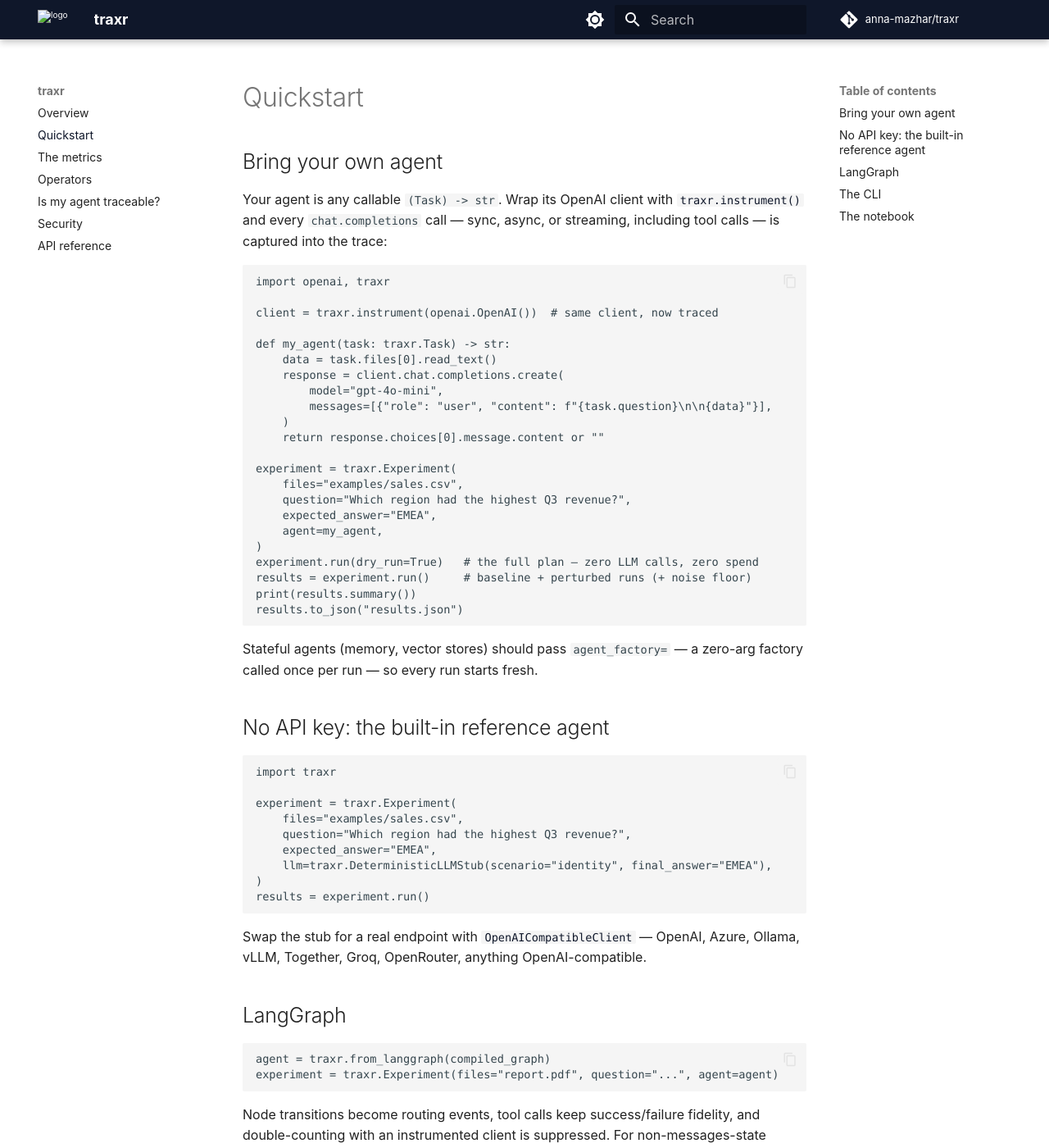
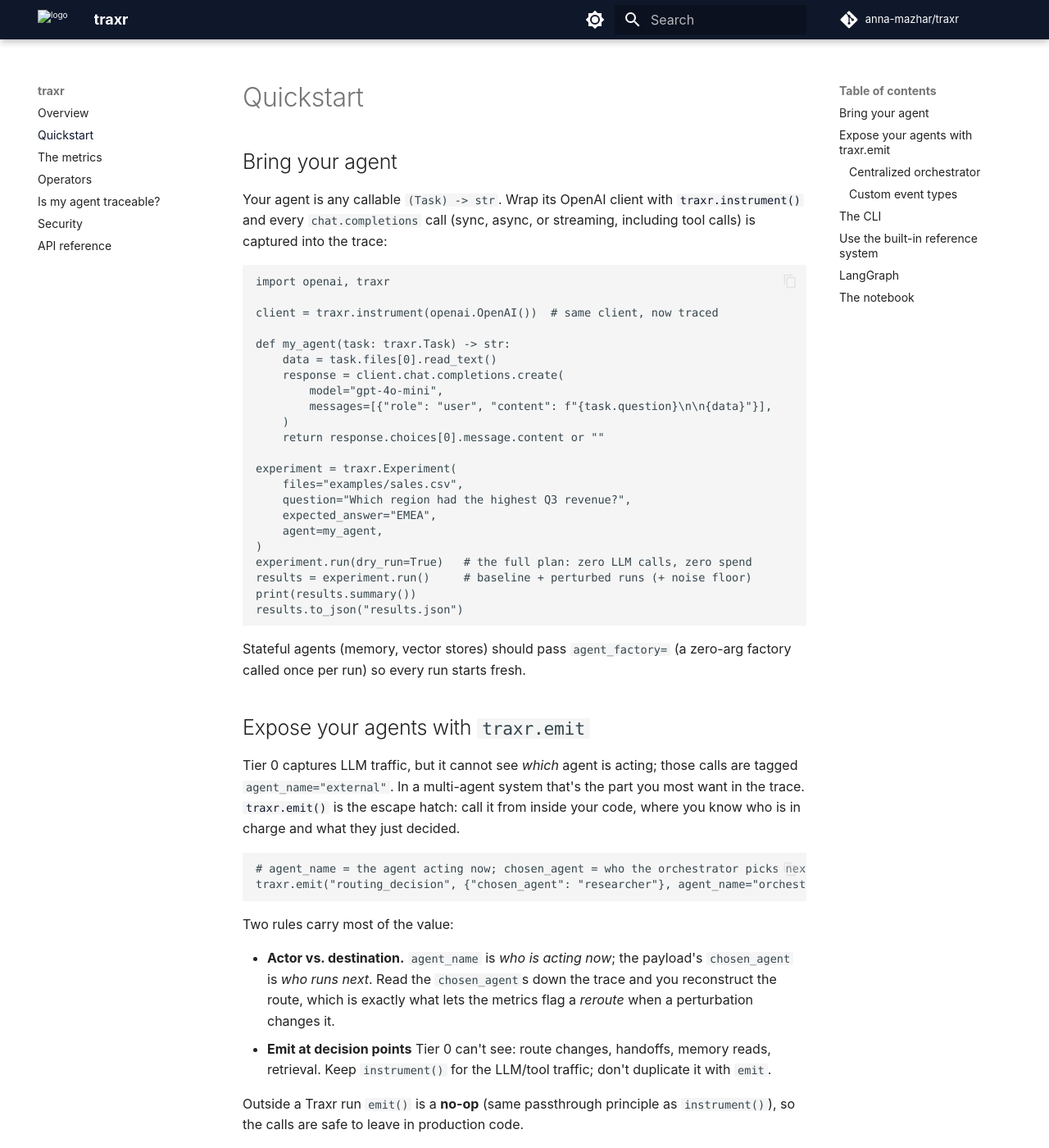
Before and after one commit to anna-mazhar/traxr, an MkDocs documentation site: the page built from docs/quickstart.md, in a window 1280 px wide and 1400 px high. Shown: the whole window at 82% size. Built offline with MkDocs 1.6.1 and Material for MkDocs 9.7.7, drawn with Linux system fonts in a browser that asks for light colours; comment, search, counter and statistics services are not loaded; some of the changed text lies outside the part shown.

Commit message:
docs: onboarding-focused README + landing page rewrite
- Restructure README Quickstart into 3 steps (agent, MAS + traxr.emit,
  run via Python or CLI); surface traxr.emit and lift the CLI up front.
- Add an orchestrator-based multi-agent example: workers emit their own
  agent_output, the orchestrator owns the routing_decision.
- Add an 'Expose your agents with traxr.emit' guide to docs/quickstart.
- Reframe the no-agent fallback as the built-in reference system run on
  your API key (OpenAICompatibleClient); de-emphasize the deterministic
  stub to a single deep-docs mention.
- Drop marketing 'own agent/own data' phrasing and remove em dashes
  across README, landing page, and docs.
- Cross-link README, landing page, and docs sections.

````diff
--- a/docs/quickstart.md
+++ b/docs/quickstart.md
@@ -1,10 +1,10 @@
 # Quickstart
 
-## Bring your own agent
+## Bring your agent
 
 Your agent is any callable `(Task) -> str`. Wrap its OpenAI client with
 [`traxr.instrument()`](api.md#capture) and every
-`chat.completions` call — sync, async, or streaming, including tool calls —
+`chat.completions` call (sync, async, or streaming, including tool calls)
 is captured into the trace:
 
 ```python
@@ -26,45 +26,85 @@
     expected_answer="EMEA",
     agent=my_agent,
 )
-experiment.run(dry_run=True)   # the full plan — zero LLM calls, zero spend
+experiment.run(dry_run=True)   # the full plan: zero LLM calls, zero spend
 results = experiment.run()     # baseline + perturbed runs (+ noise floor)
 print(results.summary())
 results.to_json("results.json")
 ```
 
-Stateful agents (memory, vector stores) should pass `agent_factory=` —
-a zero-arg factory called once per run — so every run starts fresh.
+Stateful agents (memory, vector stores) should pass `agent_factory=`
+(a zero-arg factory called once per run) so every run starts fresh.
 
-## No API key: the built-in reference agent
+## Expose your agents with `traxr.emit`
+
+Tier 0 captures LLM traffic, but it cannot see *which* agent is acting; those
+calls are tagged `agent_name="external"`. In a multi-agent system that's the
+part you most want in the trace. [`traxr.emit()`](api.md#capture) is the escape
+hatch: call it from inside your code, where you know who is in charge and what
+they just decided.
 
 ```python
-import traxr
-
-experiment = traxr.Experiment(
-    files="examples/sales.csv",
-    question="Which region had the highest Q3 revenue?",
-    expected_answer="EMEA",
-    llm=traxr.DeterministicLLMStub(scenario="identity", final_answer="EMEA"),
-)
-results = experiment.run()
+# agent_name = the agent acting now; chosen_agent = who the orchestrator picks next.
+traxr.emit("routing_decision", {"chosen_agent": "researcher"}, agent_name="orchestrator")
 ```
 
-Swap the stub for a real endpoint with
-[`OpenAICompatibleClient`](api.md#llm-clients) — OpenAI, Azure, Ollama,
-vLLM, Together, Groq, OpenRouter, anything OpenAI-compatible.
+Two rules carry most of the value:
 
-## LangGraph
+- **Actor vs. destination.** `agent_name` is *who is acting now*; the payload's
+  `chosen_agent` is *who runs next*. Read the `chosen_agent`s down the trace and
+  you reconstruct the route, which is exactly what lets the metrics flag a
+  *reroute* when a perturbation changes it.
+- **Emit at decision points** Tier 0 can't see: route changes, handoffs, memory
+  reads, retrieval. Keep `instrument()` for the LLM/tool traffic; don't
+  duplicate it with `emit`.
+
+Outside a Traxr run `emit()` is a **no-op** (same passthrough principle as
+`instrument()`), so the calls are safe to leave in production code.
+
+### Centralized orchestrator
+
+If one orchestrator decides who runs next, the routing event belongs to *it*,
+not to the workers. Emit one `routing_decision` per hop from the orchestrator;
+each worker emits its own `agent_output` / tool events:
 
 ```python
-agent = traxr.from_langgraph(compiled_graph)
-experiment = traxr.Experiment(files="report.pdf", question="...", agent=agent)
+def orchestrate(task: traxr.Task) -> str:
+    state = init_state(task)
+    while not done(state):
+        next_agent = decide_next_agent(state)        # your routing logic
+        traxr.emit(
+            "routing_decision",
+            {"chosen_agent": next_agent},             # destination = who you picked
+            agent_name="orchestrator",                # actor = the orchestrator
+        )
+        state = run_agent(next_agent, state)          # worker emits its own events
+    return final_answer(state)
 ```
 
-Node transitions become routing events, tool calls keep success/failure
-fidelity, and double-counting with an instrumented client is suppressed.
-For non-messages-state graphs, pass `input_builder=` / `output_extractor=`.
+### Custom event types
+
+Reusing the built-in types (`routing_decision`, `agent_output`,
+`tool_invocation`, `memory_write`) makes events count toward `d_norm` out of
+the box. A custom type still appears in the trace JSON, but its signature
+collapses to `unknown:<type>` until you upgrade it with
+[`register_signature()`](api.md#extending-the-event-vocabulary):
+
+```python
+# once, before experiment.run()
+traxr.register_signature(
+    "handoff",
+    lambda p: f"handoff:{p.get('from_agent')}->{p.get('to_agent')}",
+    classifier=lambda clean, pert: (
+        "different_handoff" if clean.get("to_agent") != pert.get("to_agent") else None
+    ),
+    structural_types={"different_handoff"},
+)
+```
 
 ## The CLI
+
+The same experiment from the shell. `--agent` takes an `import:path` to your
+callable:
 
 ```bash
 traxr run --agent mypkg.agents:answer --file examples/sales.csv \
@@ -75,7 +115,46 @@
 traxr selfcheck
 ```
 
+## Use the built-in reference system
+
+No agent of your own? Traxr ships a multi-agent reference system (planner,
+researcher, tools, synthesizer). Point it at your data with `llm=` and an
+API key:
+
+```python
+import traxr
+
+experiment = traxr.Experiment(
+    files="examples/sales.csv",
+    question="Which region had the highest Q3 revenue?",
+    expected_answer="EMEA",
+    llm=traxr.OpenAICompatibleClient(model="gpt-4o-mini"),  # reads OPENAI_API_KEY
+)
+results = experiment.run()
+```
+
+[`OpenAICompatibleClient`](api.md#llm-clients) works against any
+OpenAI-compatible endpoint (OpenAI, Azure, Ollama, vLLM, Together, Groq,
+OpenRouter): pass `base_url=` and `api_key=`. For other providers, implement the
+[`LLMClient`](api.md#llm-clients) protocol.
+
+To run the reference system with no API key at all (deterministic output, used
+by the test suite and `traxr selfcheck`), pass
+[`DeterministicLLMStub`](api.md#llm-clients) instead of a real client.
+
+## LangGraph
+
+```python
+agent = traxr.from_langgraph(compiled_graph)
+experiment = traxr.Experiment(files="report.pdf", question="...", agent=agent)
+```
+
+Node transitions become routing events (and carry agent names onto LLM events
+automatically), tool calls keep success/failure fidelity, and double-counting
+with an instrumented client is suppressed. For non-messages-state graphs, pass
+`input_builder=` / `output_extractor=`.
+
 ## The notebook
 
 [`notebooks/traxr_quickstart.ipynb`](https://github.com/anna-mazhar/traxr/blob/main/notebooks/traxr_quickstart.ipynb)
-runs top-to-bottom without an API key — open it in Colab.
+runs top-to-bottom without an API key. Open it in Colab.
````
Also changed, not shown: README.md (+153 -84 lines), docs/index.md (+12 -11 lines), docs/metrics.md (+8 -8 lines), docs/operators.md (+6 -6 lines), docs/security.md (+4 -4 lines), docs/traceable.md (+6 -6 lines), 1 other file.
